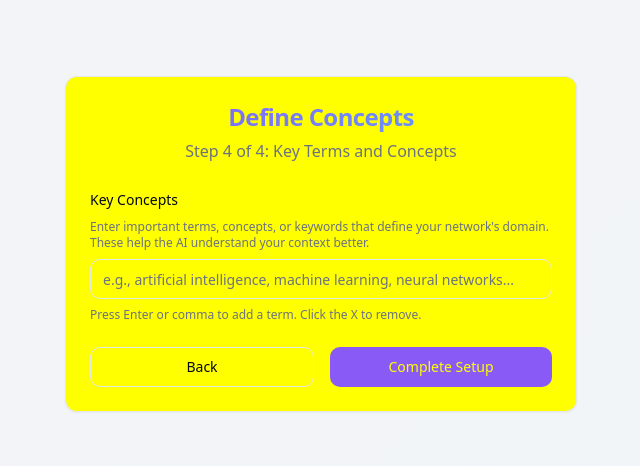
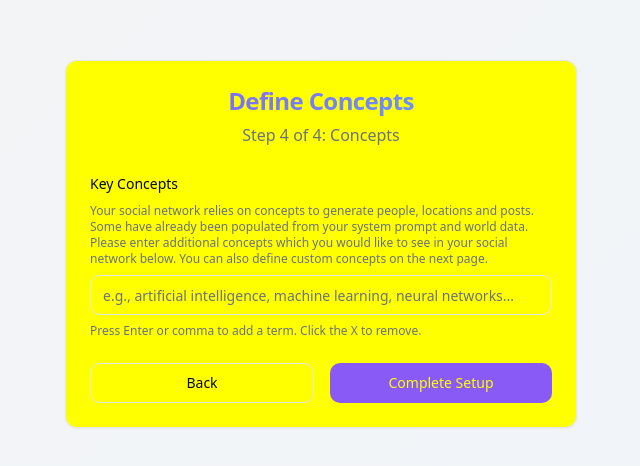
Before and after one commit to mversellie/ensnared-webui, a React (Vite) app: page /setup/concepts in a window 1280 px wide. Shown: the part 156-622 px from the top of the page, without its empty margins (319-959 px from the left). Built offline with nearby package versions, Linux system fonts and the light colour scheme.

Commit message:
Code edited in Lovable Code Editor

```diff
--- a/src/pages/setup/ConceptsSetup.tsx
+++ b/src/pages/setup/ConceptsSetup.tsx
@@ -93,7 +93,7 @@ export const ConceptsSetup = () => {
             Define Concepts
           </CardTitle>
           <p className="text-muted-foreground">
-            Step 4 of 4: Key Terms and Concepts
+            Step 4 of 4: Concepts
           </p>
         </CardHeader>
         <CardContent>
@@ -102,7 +102,10 @@ export const ConceptsSetup = () => {
             <div className="space-y-2">
               <Label htmlFor="concepts">Key Concepts</Label>
               <p className="text-xs text-muted-foreground mb-3">
-                Enter important terms, concepts, or keywords that define your network's domain. These help the AI understand your context better.
+               Your social network relies on concepts to generate people, locations and posts.
+                Some have already been populated from your system prompt and world data.
+                Please enter additional concepts which you would like to see in your social network below.
+                You can also define custom concepts on the next page.
               </p>
               <Controller
                 name="concepts"
```
